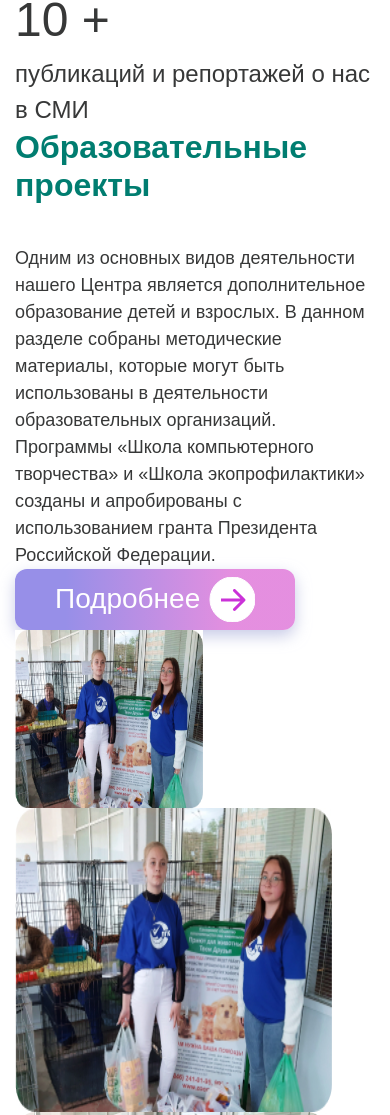
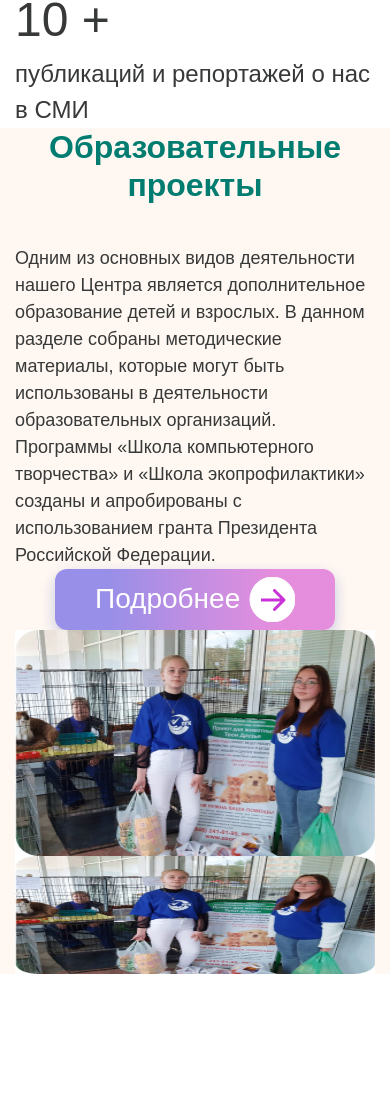
Before and after one commit to jennwebstudio/genesis, a website: page src/html/index.html in a window 390 px wide. Shown: the part 1774-2889 px from the top of the page. After the commit the page ends 2748 px from the top, so only its background shows below. Drawn offline with nearby package versions, Linux system fonts and the light colour scheme; files that its build step writes are made by us from their sources; files whose address does not match are found by name.

Commit message:
projects section + adaptive

```diff
--- a/src/html/index.html
+++ b/src/html/index.html
@@ -106,19 +106,19 @@
       </div>
     </section>
 
-    <section class="educatprojects" id="education">
-      <div class="educatprojects__wrap">
-        <div class="educatprojects__container">
-          <div class="educatprojects__content">
-            <div class="educatprojects__info">
-              <h2 class="educatprojects__title title">Образовательные проекты</h2>
-              <p class="educatprojects__text text">
+    <section class="projects" id="education">
+      <div class="projects__wrap">
+        <div class="projects__container">
+          <div class="projects__content">
+            <div class="projects__info">
+              <h2 class="projects__title title">Образовательные проекты</h2>
+              <p class="projects__text text">
                 Одним из основных видов деятельности нашего Центра является дополнительное образование детей и взрослых. В данном
                 разделе собраны методические материалы, которые могут быть использованы в деятельности образовательных организаций.
                 Программы «Школа компьютерного творчества» и «Школа экопрофилактики» созданы и апробированы с использованием гранта
                 Президента Российской Федерации.
               </p>
-              <a class="educatprojects__link link-btn" href="#">
+              <a class="projects__link link-btn" href="#">
                 <span>Подробнее</span>
                 <svg width="46" height="45" viewbox="0 0 46 45" fill="none" xmlns="http://www.w3.org/2000/svg">
                   <circle cx="23.489" cy="22.5001" r="22.5" fill="white" stroke="white" />
@@ -128,19 +128,17 @@
                 </svg>
               </a>
             </div>
-            <div class="educatprojects__images">
-              <div class="educatprojects__column">
-                <div class="educatprojects__img">
+            <div class="projects__images">
+              <div class="projects__column left">
                   <img src="images/educatprojects/photo.jpg" width="188" height="178" alt="фото">
                   <img src="images/educatprojects/photo.jpg" width="317" height="304" alt="фото">
-                </div>
               </div>
-              <div class="educatprojects__column">
-                <div class="educatprojects__img">
+              <div class="projects__column right">
                   <img src="images/educatprojects/photo.jpg" width="312" height="226" alt="фото">
-                  <img src="images/educatprojects/photo.jpg" width="129" height="118" alt="фото">
+                  <div class="middle">
+                    <img src="images/educatprojects/photo.jpg" width="129" height="118" alt="фото">
+                  </div>
                   <img src="images/educatprojects/photo.jpg" width="312" height="118" alt="фото">
-                </div>
               </div>
             </div>
           </div>
--- a/src/scss/_media.scss
+++ b/src/scss/_media.scss
@@ -1,3 +1,28 @@
+@media (max-width: 1180px) {
+
+
+  /* ---------------- projects --------------------  */
+
+  .projects {
+    &__wrap {
+      background-image: none;
+      background-color: $bg;
+    }
+    &__content {
+      flex-direction: column;
+      align-items: center;
+      gap: 70px;
+    }
+    &__info {
+      flex: 0 0 100%;
+      padding-left: 0;
+      text-align: center;
+    }
+    &__text {
+      text-align: left;
+    }
+  }
+}
 
 @media (max-width: 992px) {
 
@@ -135,6 +160,27 @@
   }
 }
 
+@media (max-width: 680px) {
+
+  /* ---------------- projects --------------------  */
+
+  .projects {
+    &__images {
+      width: 100%;
+    }
+    &__column {
+      img {
+        width: 100%;
+      }
+    }
+    &__column.left,
+    .middle {
+      display: none;
+    }
+  }
+}
+
+
 @media (max-width: 560px) {
 
   /* ---------------- home --------------------  */
--- /dev/null
+++ b/src/scss/projects.scss
@@ -0,0 +1,90 @@
+@import 'vars';
+@import 'fonts';
+@import 'reset';
+@import 'global';
+
+.projects {
+
+  padding: clamp(3.125rem, 2.125rem + 5vw, 6.25rem) 0;
+
+  &__wrap {
+    background: url('../images/educatprojects-bg.png') top left/cover no-repeat;
+    //background-size: cover;
+    padding: clamp(2.5rem, 1.607rem + 4.46vw, 4.375rem) 0;
+  }
+
+  &__content {
+    display: flex;
+    justify-content: space-between;
+    gap: 10px;
+  }
+
+  &__info {
+    padding-left: clamp(0.625rem, -4.368rem + 8.05vw, 2.125rem);
+    flex: 0 1 calc(630px / 1290px * 100%);
+  }
+
+  &__title {
+    text-align: center;
+  }
+
+  &__text {
+    margin-bottom: 50px;
+  }
+
+  &__images {
+    flex: none;
+    width: 644px;
+    display: flex;
+    justify-content: center;
+    gap: 15px;
+  }
+
+  &__column {
+    display: flex;
+    flex-direction: column;
+    align-items: flex-end;
+    gap: 15px;
+    position: relative;
+    img {
+      object-fit: cover;
+      border-radius: 20px;
+    }
+  }
+
+    &__column.left {
+      &::before {
+        content: "";
+        width: 110px;
+        height: 130px;
+        position: absolute;
+        background: url('../images/educatprojects/deco-1.png') no-repeat center/cover;
+        top: 48px;
+        left: 1.3%;
+        z-index: 1;
+      }
+    }
+
+  &__column.right {
+    align-items: flex-start;
+  }
+}
+
+.middle {
+  position: relative;
+  &::after {
+    content: "";
+    width: 60px;
+    height: 118px;
+    position: absolute;
+    background: url('../images/educatprojects/deco-2.png') no-repeat center/cover;
+    top: 0;
+    left: 111%;
+    z-index: 1;
+  }
+}
+
+
+
+
+@import 'media';
```
Also changed, not shown: src/scss/about.scss (+2 -17 lines).
